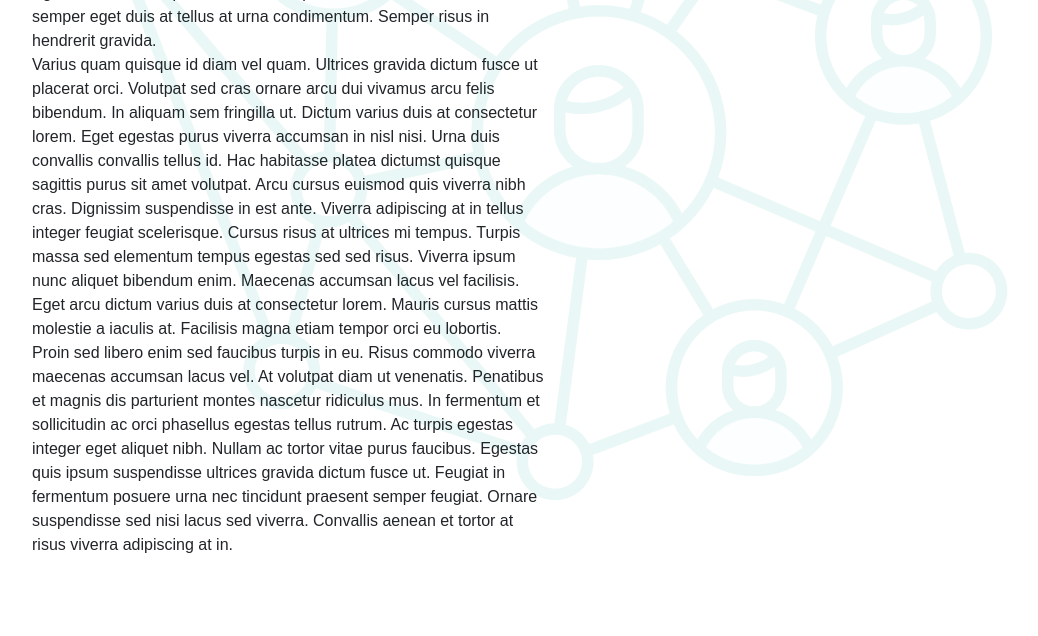
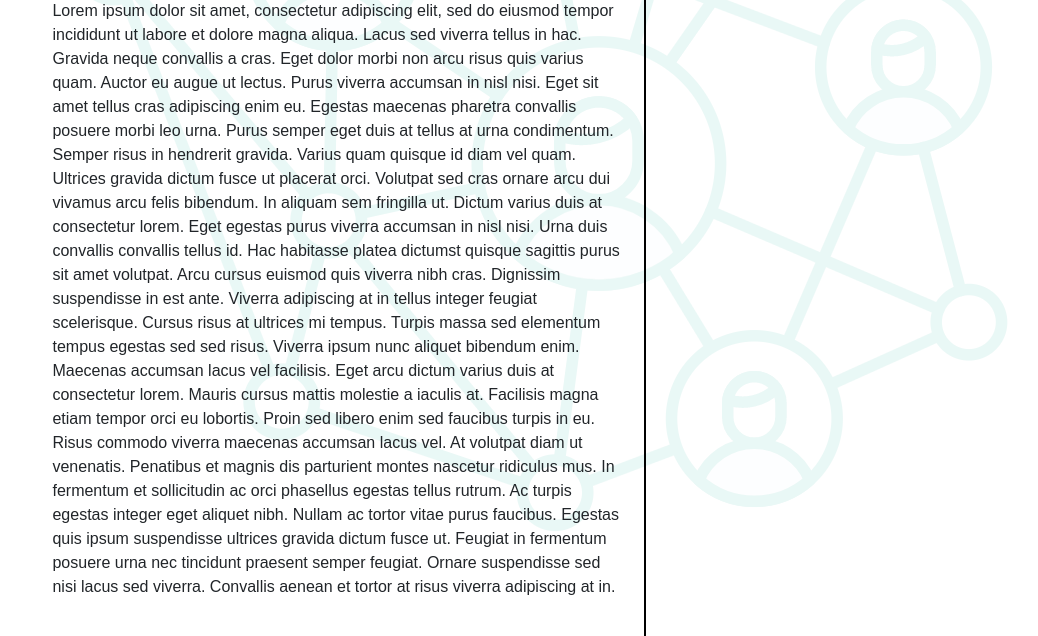
Before and after one commit to NqkoiNqkojsi/Internship, a Django app: page /articles/1 in a window 1280 px wide. Shown: the part 482-1118 px from the top of the page, without its empty margins (96-1134 px from the left). Before the commit the page ends 1035 px from the top, so only its background shows below. Run offline with Django 4.2, Linux system fonts and the light colour scheme; parts of the project's set-up code (start-up, migrations or seed data) failed here and were passed over; some libraries are stand-ins or nearby versions; some web fonts are replaced.

Commit message:
fixed the basics of the article page

```diff
--- a/internshipProj/GovAnalysis/static/css/article.css
+++ b/internshipProj/GovAnalysis/static/css/article.css
@@ -86,7 +86,8 @@
 }
 .column {
     float: left;
-    width: 50%;
+    width: 46%;
+    padding: 2%;
 }
 .top-header{
     grid-area: 2 / 2 / 3 / 5;
@@ -171,6 +172,7 @@
   /* Dropdown button on hover & focus */
   .dropbtn:hover, .dropbtn:focus {
     background-color: #acacac;
+    position: relative;
   }
 
   /* The container <div> - needed to position the dropdown content */
@@ -182,10 +184,9 @@
   /* Dropdown Content (Hidden by Default) */
   .dropdown-content {
     display: block;
-    position: absolute;
+    position: relative;
     background-color: #f1f1f1;
-    min-width: 160px;
-    box-shadow: 0px 8px 16px 0px rgba(0,0,0,0.2);
+    min-width: 80%;
     z-index: 1;
   }
 
@@ -203,10 +204,9 @@
   /* Dropdown Content (Hidden by Default) */
   .dropdown-content-add {
     display: none;
-    position: absolute;
+    position: relative;
     background-color: #f1f1f1;
-    min-width: 160px;
-    box-shadow: 0px 8px 16px 0px rgba(0,0,0,0.2);
+    min-width: 80%;
     z-index: 1;
   }
 
@@ -226,6 +226,7 @@
 
   .word-holder{
     width:50%;
+    position: relative;
     align-content: center;
     color: black;
   }
--- a/internshipProj/GovAnalysis/templates/article.html
+++ b/internshipProj/GovAnalysis/templates/article.html
@@ -4,8 +4,8 @@
         <title>Team Strawberry</title>
         <meta charset="utf-8">
         <meta name="viewport" content="width=device-width, initial-scale=1">
-        <link rel="stylesheet" href="static\css\bootstrap-5.2.0-beta1-dist\css\bootstrap.min.css">
-        <link rel="stylesheet" href="static\css\article.css" type="text/css">
+        <link rel="stylesheet" href="..\static\css\bootstrap-5.2.0-beta1-dist\css\bootstrap.min.css">
+        <link rel="stylesheet" href="..\static\css\article.css" type="text/css">
         <link rel="preconnect" href="https://fonts.googleapis.com">
         <link rel="preconnect" href="https://fonts.gstatic.com" crossorigin>
         <link href="https://fonts.googleapis.com/css2?family=Lobster&display=swap" rel="stylesheet">
@@ -18,7 +18,7 @@
                                 <nav class="navbar navbar-expand-md bg-light">
                                         <div class="container-fluid">
                                                 <a class="navbar-brand" href="#">
-                                                        <img src="static\images\Gerald-G-Simple-Fruit-FF-Menu-1.svg" alt="">
+                                                        <img src="..\static\images\Gerald-G-Simple-Fruit-FF-Menu-1.svg" alt="">
                                                         Team Strawberry
 
                                                 </a>
@@ -36,31 +36,34 @@
                                 </nav>
                         </div>
                         <div class="content-container">
-                            <div class="column">
-                                <h1 class="ArtTitle">Lorem ipsum dolor sit amet, consectetur adipiscing elit, sed do eiusmod tempor incididunt ut labore et dolore magna aliqua.</h1>
-                                <a target="_blank" href="">
-                                    <img class="img-thumbnail" src="" alt="Thumbnail">
+                            <div class="column" style="border-right:2px solid black; width:60%;">
+                                <h1 class="ArtTitle">{# titleCont #}
+                                    Lorem ipsum dolor sit amet
+                                </h1>
+                                <a target="_blank" href="{# imgUrl #}https://gov.bg/images/upload/13/768/01ca2295.JPG">
+                                    <img class="img-thumbnail" src="{# imgUrl #}https://gov.bg/images/upload/13/768/01ca2295.JPG" alt="Thumbnail">
                                 </a>
                                 <p class="artBody">
-                                    Lorem ipsum dolor sit amet, consectetur adipiscing elit, sed do eiusmod tempor incididunt ut labore et dolore magna aliqua. Lacus sed viverra tellus in hac. Gravida neque convallis a cras. Eget dolor morbi non arcu risus quis varius quam. Auctor eu augue ut lectus. Purus viverra accumsan in nisl nisi. Eget sit amet tellus cras adipiscing enim eu. Egestas maecenas pharetra convallis posuere morbi leo urna. Purus semper eget duis at tellus at urna condimentum. Semper risus in hendrerit gravida.</br>
+                                    {# bodyCont #}
+                                    Lorem ipsum dolor sit amet, consectetur adipiscing elit, sed do eiusmod tempor incididunt ut labore et dolore magna aliqua. Lacus sed viverra tellus in hac. Gravida neque convallis a cras. Eget dolor morbi non arcu risus quis varius quam. Auctor eu augue ut lectus. Purus viverra accumsan in nisl nisi. Eget sit amet tellus cras adipiscing enim eu. Egestas maecenas pharetra convallis posuere morbi leo urna. Purus semper eget duis at tellus at urna condimentum. Semper risus in hendrerit gravida.
 
-                                    Varius quam quisque id diam vel quam. Ultrices gravida dictum fusce ut placerat orci. Volutpat sed cras ornare arcu dui vivamus arcu felis bibendum. In aliquam sem fringilla ut. Dictum varius duis at consectetur lorem. Eget egestas purus viverra accumsan in nisl nisi. Urna duis convallis convallis tellus id. Hac habitasse platea dictumst quisque sagittis purus sit amet volutpat. Arcu cursus euismod quis viverra nibh cras. Dignissim suspendisse in est ante. Viverra adipiscing at in tellus integer feugiat scelerisque. Cursus risus at ultrices mi tempus. Turpis massa sed elementum tempus egestas sed sed risus. Viverra ipsum nunc aliquet bibendum enim. Maecenas accumsan lacus vel facilisis. Eget arcu dictum varius duis at consectetur lorem. Mauris cursus mattis molestie a iaculis at. Facilisis magna etiam tempor orci eu lobortis.</br>
+Varius quam quisque id diam vel quam. Ultrices gravida dictum fusce ut placerat orci. Volutpat sed cras ornare arcu dui vivamus arcu felis bibendum. In aliquam sem fringilla ut. Dictum varius duis at consectetur lorem. Eget egestas purus viverra accumsan in nisl nisi. Urna duis convallis convallis tellus id. Hac habitasse platea dictumst quisque sagittis purus sit amet volutpat. Arcu cursus euismod quis viverra nibh cras. Dignissim suspendisse in est ante. Viverra adipiscing at in tellus integer feugiat scelerisque. Cursus risus at ultrices mi tempus. Turpis massa sed elementum tempus egestas sed sed risus. Viverra ipsum nunc aliquet bibendum enim. Maecenas accumsan lacus vel facilisis. Eget arcu dictum varius duis at consectetur lorem. Mauris cursus mattis molestie a iaculis at. Facilisis magna etiam tempor orci eu lobortis.
 
-                                    Proin sed libero enim sed faucibus turpis in eu. Risus commodo viverra maecenas accumsan lacus vel. At volutpat diam ut venenatis. Penatibus et magnis dis parturient montes nascetur ridiculus mus. In fermentum et sollicitudin ac orci phasellus egestas tellus rutrum. Ac turpis egestas integer eget aliquet nibh. Nullam ac tortor vitae purus faucibus. Egestas quis ipsum suspendisse ultrices gravida dictum fusce ut. Feugiat in fermentum posuere urna nec tincidunt praesent semper feugiat. Ornare suspendisse sed nisi lacus sed viverra. Convallis aenean et tortor at risus viverra adipiscing at in. </br>
+Proin sed libero enim sed faucibus turpis in eu. Risus commodo viverra maecenas accumsan lacus vel. At volutpat diam ut venenatis. Penatibus et magnis dis parturient montes nascetur ridiculus mus. In fermentum et sollicitudin ac orci phasellus egestas tellus rutrum. Ac turpis egestas integer eget aliquet nibh. Nullam ac tortor vitae purus faucibus. Egestas quis ipsum suspendisse ultrices gravida dictum fusce ut. Feugiat in fermentum posuere urna nec tincidunt praesent semper feugiat. Ornare suspendisse sed nisi lacus sed viverra. Convallis aenean et tortor at risus viverra adipiscing at in.
                                 </p>
                             </div>
-                            <div class="column">
+                            <div class="column" style="width:32%;">
                                 <div class="dropdown">
-                                    <h1 class="ArtTitle">Articles:</h1>
+                                    <h1 class="ArtTitle">Entities:</h1>
                                     <div id="Top3" class="dropdown-content">
-                                      <a href=""><span class="word-holder">Lorem ipsum</span>:5 mentions</a>
-                                      <a href=""><span class="word-holder">dolor sit amet</span>:3 mentions</a>
-                                      <a href=""><span class="word-holder">consectetur adipiscing</span>:2 mentions</a>
+                                      <a href=""><span class="word-holder">{# wordTop[0] #}Lorem ipsum dolor</span><span class="word-holder"> : {# countTop[0] #}5 mentions</span></a></br>
+                                      <a href=""><span class="word-holder">{# wordTop[1] #}Lorem ipsum dolor</span><span class="word-holder"> : {# countTop[1] #}3 mentions</span></a></br>
+                                      <a href=""><span class="word-holder">{# wordTop[2] #}Lorem ipsum dolor</span><span class="word-holder"> : {# countTop[2] #}2 mentions</span></a></br>
                                     </div>
                                     <div id="NotTop" class="dropdown-content-add">
-                                        <a href=""><span class="word-holder">Lorem ipsum</span>:2 mentions</a>
-                                        <a href=""><span class="word-holder">dolor sit amet</span>:1 mentions</a>
-                                        <a href=""><span class="word-holder">consectetur adipiscing</span>:1 mentions</a>
+                                        <a href=""><span class="word-holder">Lorem ipsum</span><span class="word-holder"> : 2 mentions</span></a></br>
+                                        <a href=""><span class="word-holder">dolor sit amet</span><span class="word-holder"> : 1 mentions</span></a></br>
+                                        <a href=""><span class="word-holder">consectetur adipiscing</span><span class="word-holder"> : 1 mentions</span></a></br>
                                     </div>
                                     <button onclick="ActivateDropdown()" class="dropbtn">Show More</button>
                                 </div>
--- a/internshipProj/GovAnalysis/views.py
+++ b/internshipProj/GovAnalysis/views.py
@@ -1,5 +1,8 @@
 from django.shortcuts import render
+from django.template.loader import render_to_string
 from django.http import HttpResponse
+from GovAnalysis.models import Articles, EntitiesInArticle
+from django.template import Context, Template
 
 # Create your views here.
 def index(request):
@@ -7,4 +10,5 @@
 
 
 def article(request, id):
+    row = Articles.objects.all()
     return render(request, 'article.html')
```
Also changed, not shown: internshipProj/GovAnalysis/models.py (+5 -7 lines), internshipProj/internshipProj/settings.py (+11 -1 lines), internshipProj/GovAnalysis/apps.py (line endings or trailing spaces), internshipProj/db.sqlite3.
